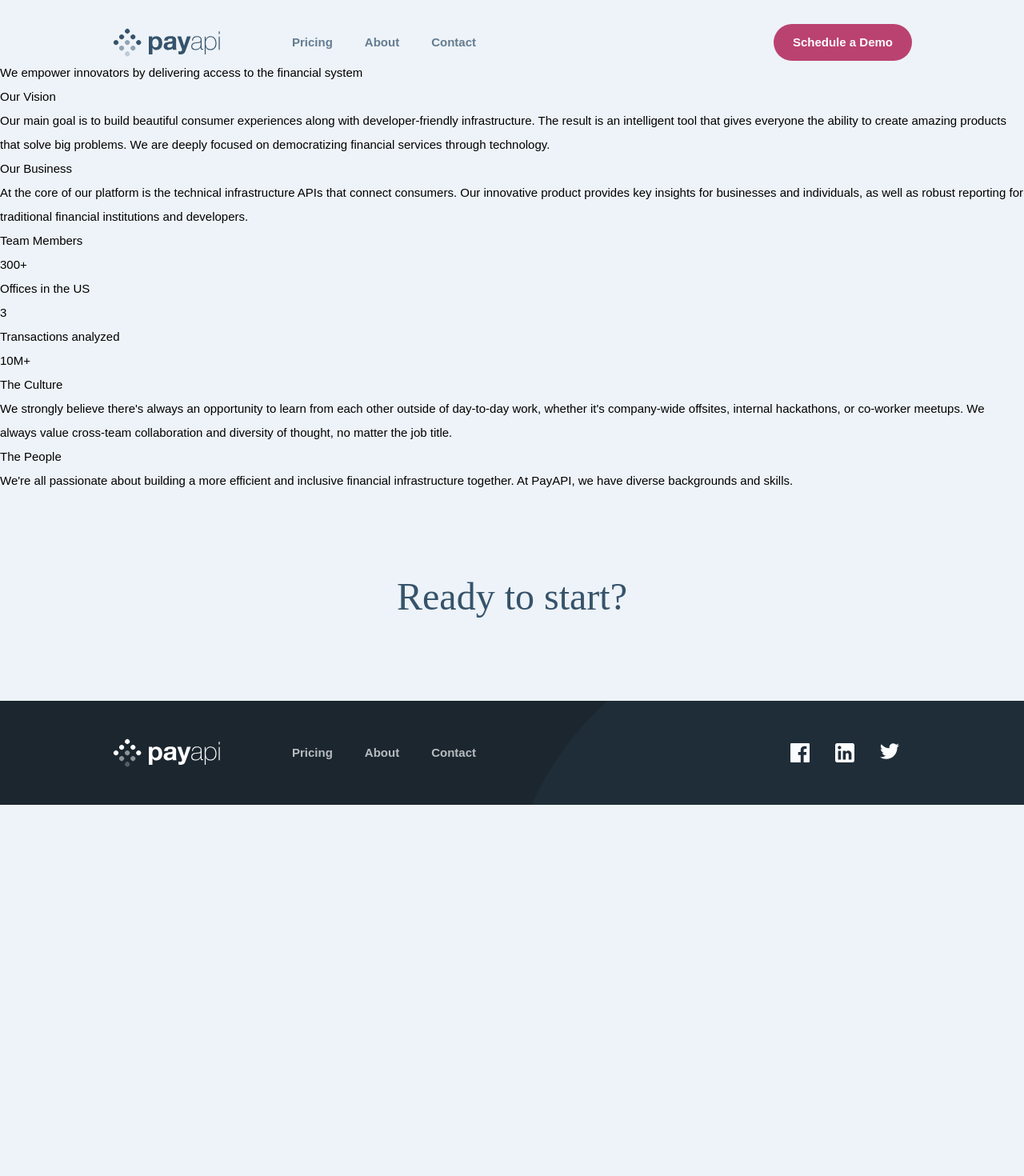
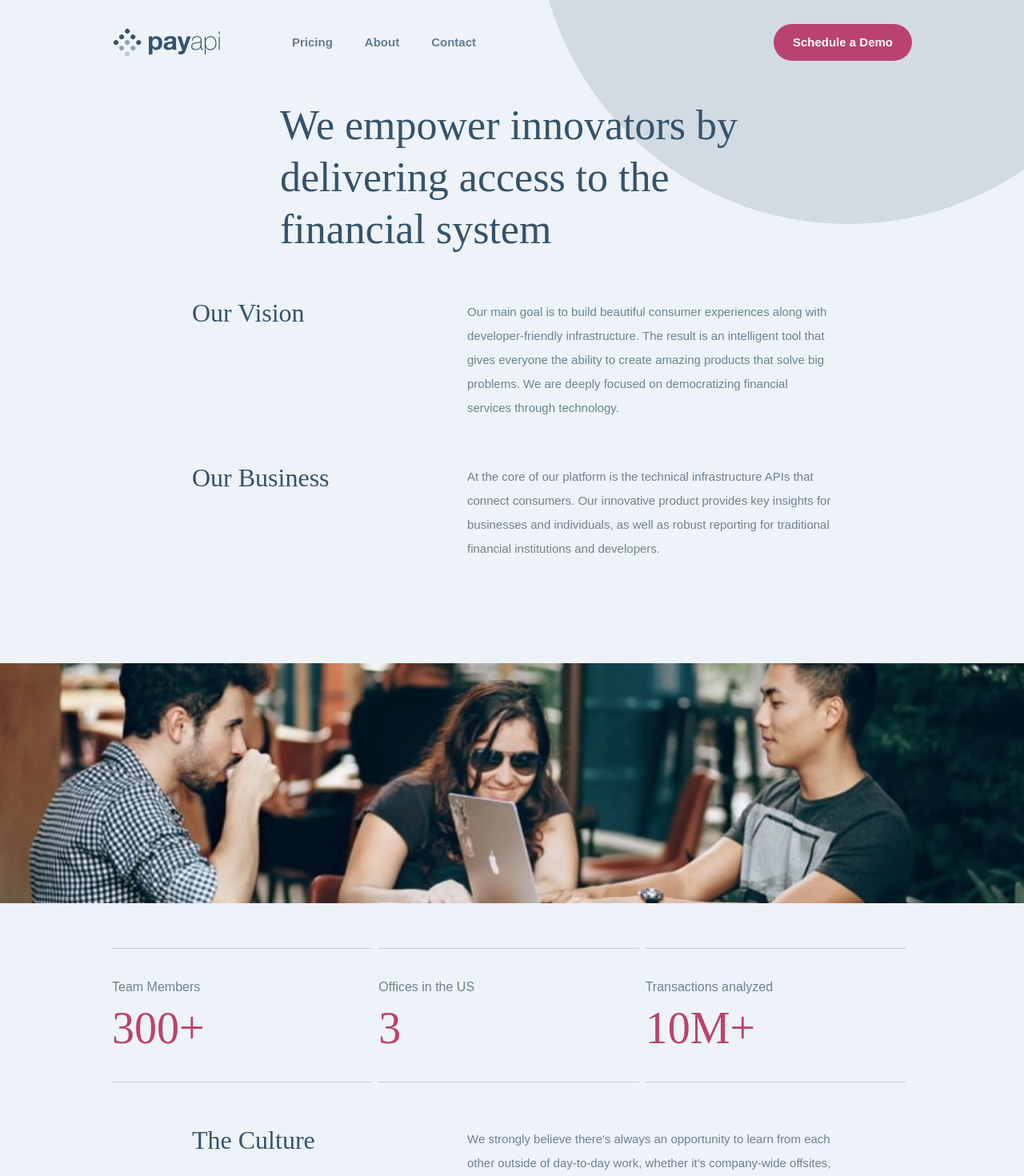
Before and after one commit to ittybe/payapi, a React (Create React App) app: page /about in a window 1280 px wide. Shown: the top 1470 px of the page at 80% size. Before the commit the page ends 1006 px from the top, so only its background shows below. Built offline with nearby package versions, Linux system fonts and the light colour scheme.

Commit message:
about us mobile styles, tablet not finished styles

```diff
--- a/src/About.css
+++ b/src/About.css
@@ -0,0 +1,112 @@
+
+.page-heading {
+    @apply my-12 leading-tight;
+    font-size: var(--m-pricing-page__heading--font-size);
+    font-family: var(--heading-font-family);
+    color: var(--blue);
+    text-align: center;
+    position: relative;
+    z-index: 10;
+}
+
+.info-about-us {
+    @apply mt-10 text-center;
+}
+.info-about-us__heading {
+    @apply my-4;
+    font-family: var(--heading-font-family);
+    color: var(--blue);
+    font-size: var(--m-info-about-us__heading--font-size);
+}
+.info-about-us__text {
+    color: var(--light-blue);
+}
+
+.statistics-about-us {
+    @apply my-6;
+    border-top: 1px solid #BFCBD5;
+    border-bottom: 1px solid #BFCBD5;
+}
+
+.statistics-about-us__heading {
+    font-size: var(--m-statistics-about-us__heading--font-size);
+}
+
+.statistics-about-us__number {
+    @apply leading-tight;
+    font-size: var(--m-statistics-about-us__number--font-size);
+    font-family: var(--heading-font-family);
+    color: var(--primary-pink);
+    display: inline-block;
+}
+
+.statistics-about-us__info-wrapper {
+    @apply flex flex-col justify-center items-center my-8;
+}
+
+.about-page__image-container {
+    @apply mt-32 mb-14;
+    width: 100%;
+    height: 300px;
+    background-image: url("./assets/about/mobile/image-team-members.jpg");
+    background-repeat: no-repeat;
+    background-size: cover;
+    background-position: center;
+}
+@media screen and (min-width: 768px) {
+    .page-heading {
+        font-size: var(--t-pricing-page__heading--font-size);
+    }
+
+    .page-heading--about-page {
+        @apply mx-auto;
+        max-width: 580px;
+    }
+
+    .info-about-us {
+        @apply mt-14 flex flex-row text-left;
+        max-width: var(--about-page-section-max-width)
+    }
+
+    .info-about-us__heading {
+        @apply my-0 leading-none;
+        font-family: var(--heading-font-family);
+        color: var(--blue);
+        font-size: var(--t-info-about-us__heading--font-size);
+    }
+
+    .info-about-us__text {
+        @apply ml-auto;
+        color: var(--light-blue);
+        max-width: 456px;
+    }
+
+    .statistics-about-us {
+        @apply my-6;
+        border: none;
+    }
+
+    .statistics-about-us {
+        @apply flex flex-row;
+    }
+
+    .statistics-about-us__info-wrapper {
+        @apply flex-1 items-start py-8 my-0 mr-2;
+        border-top: 1px solid #BFCBD5;
+        border-bottom: 1px solid #BFCBD5;
+    }
+
+    .about-page__image-container {
+        background-image: url("./assets/about/tablet/image-team-members.jpg");
+    }
+}
+
+@media screen and (min-width: 1248px) {
+    .page-heading {
+        font-size: var(--d-pricing-page__heading--font-size);
+        text-align: left;
+    }
+    .page-heading--about-page {
+        @apply ml-auto;
+    }
+}
--- a/src/About.js
+++ b/src/About.js
@@ -2,44 +2,46 @@ import "./About.css";
 
 export function About(props) {
     return (
-        <div className="about-page">
-            <div>We empower innovators by delivering access to the financial system</div>
-            <div className="info-about-us">
+        <div className="about-page top-circle">
+            <div className="page-heading page-heading--about-page page-margin-x">We empower innovators by delivering access to the financial system</div>
+            <div className="info-about-us page-margin-x">
                 <div className="info-about-us__heading">Our Vision</div>
                 <div className="info-about-us__text">Our main goal is to build beautiful consumer experiences along with developer-friendly
     infrastructure. The result is an intelligent tool that gives everyone the ability to create
     amazing products that solve big problems. We are deeply focused on democratizing financial
     services through technology.</div>
             </div>
-            <div className="info-about-us">
+            <div className="info-about-us page-margin-x">
                 <div className="info-about-us__heading">Our Business</div>
                 <div className="info-about-us__text"> At the core of our platform is the technical infrastructure APIs that connect consumers.
     Our innovative product provides key insights for businesses and individuals, as well as
     robust reporting for traditional financial institutions and developers.</div>
             </div>
-            <div></div>
-            <div className="statistics-about-us">
-                <div>
+            <div className="about-page__image-container">
+
+            </div>
+            <div className="statistics-about-us page-margin-x">
+                <div className="statistics-about-us__info-wrapper">
                     <div className="statistics-about-us__heading">Team Members </div>
                     <div className="statistics-about-us__number">300+</div>
                 </div>
-                <div>
+                <div className="statistics-about-us__info-wrapper">
                     <div className="statistics-about-us__heading">Offices in the US </div>
                     <div className="statistics-about-us__number">3</div>
                 </div>
-                <div>
+                <div className="statistics-about-us__info-wrapper">
                     <div className="statistics-about-us__heading">Transactions analyzed </div>
                     <div className="statistics-about-us__number">10M+</div>
                 </div>
             </div>
-            <div className="info-about-us">
+            <div className="info-about-us page-margin-x">
                 <div className="info-about-us__heading">The Culture</div>
                 <div className="info-about-us__text"> We strongly believe there's always an opportunity to learn from each other outside of
     day-to-day work, whether it's company-wide offsites, internal hackathons, or co-worker meetups.
     We always value cross-team collaboration and diversity of thought, no matter the job title.
 </div>
             </div>
-            <div className="info-about-us">
+            <div className="info-about-us page-margin-x">
                 <div className="info-about-us__heading">The People</div>
                 <div className="info-about-us__text">   We're all passionate about building a more efficient and inclusive financial infrastructure
     together. At PayAPI, we have diverse backgrounds and skills.</div>
--- a/src/index.css
+++ b/src/index.css
@@ -13,7 +13,7 @@
     position: absolute;
     z-index: 0;
     background-color: var(--lighter-blue);
-    top: -600px;
+    top: -650px;
     right: -500px;
 }
 
@@ -43,6 +43,7 @@ body {
     background-color: var(--body-bg-color);
     font-size: 15px;
     overflow-x: hidden;
+    color: var(--light-blue);
 }
 
 html {
@@ -63,7 +64,12 @@ html {
         font-size: var(--t-home-big-heading)
     }
     .page-margin-x {
-        @apply mx-8;
+        margin-left: var(--t-page-margin-x);
+        margin-right: var(--t-page-margin-x);
+    }
+    .page-padding-x {
+        padding-left: var(--t-page-margin-x);
+        padding-right: var(--t-page-margin-x);
     }
     .top-circle::after {
         top: -500px;
--- a/src/variables.css
+++ b/src/variables.css
@@ -24,6 +24,10 @@
     --body-font-weight: 400;
     --page-margin-x: 20px;
 
+    --m-page-margin-y: 30px;
+
+    --m-page-margin-x: 30px;
+    --t-page-margin-x: 48px;
     /* font size */
     --m-big-heading: 32px;
     --m-heading: 18px;
@@ -32,8 +36,7 @@
     --t-home-big-heading: 48px;
     --t-home-heading: 18px;
     --d-home-main-heading: 72px;
-    --m-page-margin-y: 30px;
-    --m-page-margin-x: 30px;
+
 
     /* pricing */
     --m-pricing-page__heading--font-size: 36px;
@@ -47,5 +50,14 @@
 
     --d-pricing-page__heading--font-size: 52px;
 
+    /* about us */
+    --m-info-about-us__heading--font-size: 24px;
+    --m-statistics-about-us__heading--font-size: 16px;
+    --m-statistics-about-us__number--font-size: 56px;
+
+    --t-info-about-us__heading--font-size: 32px;
+
+    --about-page-section-max-width: 800px;
+
     --max-width-home-desktop: 1000px;
 }
```
